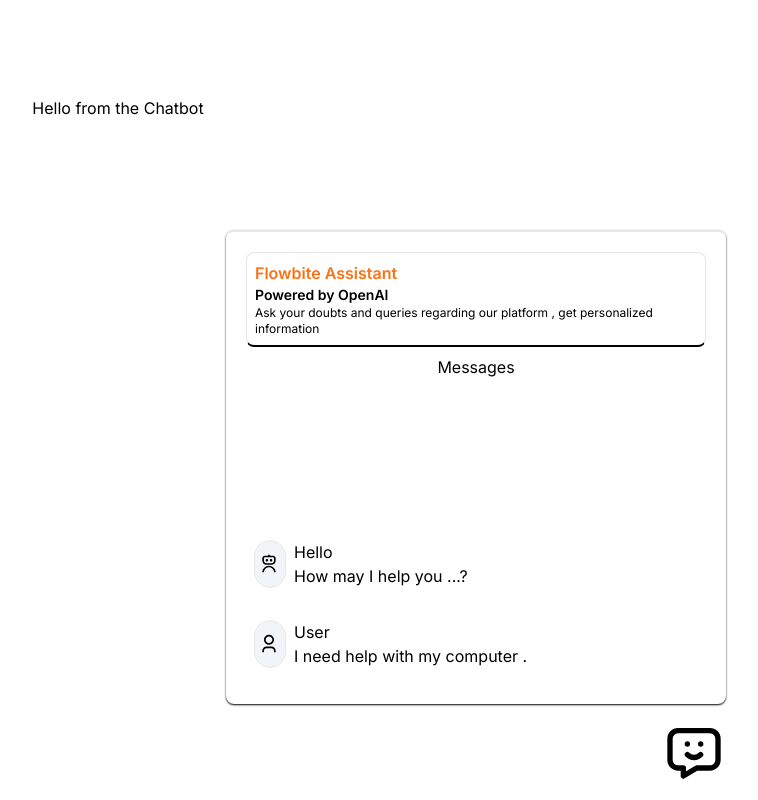
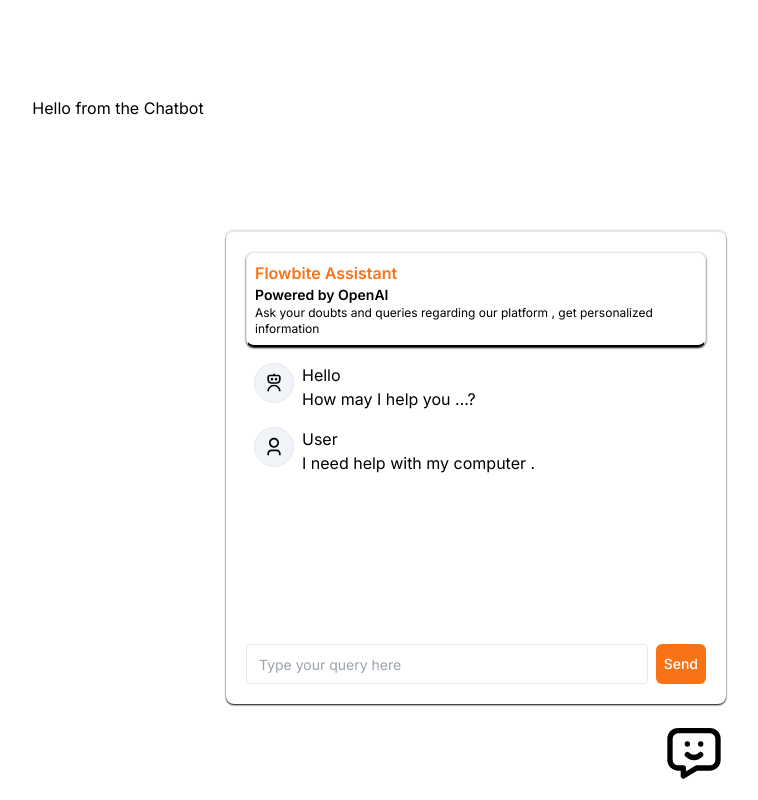
Before and after one commit to amarsrivastava68/openAI-NextJS-chatbot, a Next.js app: page / in a window 1280 px wide. Both pictures are taken after a click on the icon 1216 px from the left and 752 px from the top of the page. Shown: the whole page, without its empty margins (522-1280 px from the left). Built offline with nearby package versions, Linux system fonts and the light colour scheme.

Commit message:
Made query input box and send button

```diff
--- a/app/components/Chatbot/chatbot.tsx
+++ b/app/components/Chatbot/chatbot.tsx
@@ -3,19 +3,20 @@
 import { useState } from "react";
 import BotMessage from "./ui/bot-message";
 import UserMessage from "./ui/user-message";
+import ChatInput from "./ui/chat-input";
 export default function Chatbot() {
   const [showchat, setshowchat] = useState(false);
   return (
     <>
       <TbMessageChatbot
         size={64}
-        onClick={()=>setshowchat(!showchat)}
+        onClick={() => setshowchat(!showchat)}
         className="fixed right-[calc(2rem)] bottom-[calc(1rem)] hover:cursor-pointer"
       />
       {showchat && (
         <div className="fixed right-[calc(2rem)] border-t-2  rounded-lg hover:cursor-pointer p-5 shadow-sm shadow-black transition ease-out h-[474px] w-[300px] md:w-[500px] bottom-[calc(6rem)]">
           <div className="flex flex-col h-full">
-            <div className="border-b-2 border rounded-lg border-b-black  p-2">
+            <div className="border-b-2 border rounded-lg border-b-black shadow-black shadow-sm  p-2">
               <h1 className="text-orange-500 font-semibold">
                 Flowbite Assistant
               </h1>
@@ -24,12 +25,13 @@
                 Ask your doubts and queries regarding our platform , get
                 personalized information{" "}
               </p>
-
             </div>
-            <div className="p-2 flex flex-col flex-1 items-center  overflow-y-auto">Messages</div>
+            <div className="p-2 flex flex-col flex-1 items-center  overflow-y-auto">
+              <BotMessage />
+              <UserMessage />
+            </div>
             {/* chat input  */}
-            <BotMessage/>
-            <UserMessage/>
+            <ChatInput/>
           </div>
         </div>
       )}
--- a/app/components/Chatbot/ui/bot-message.tsx
+++ b/app/components/Chatbot/ui/bot-message.tsx
@@ -1,14 +1,13 @@
-
 import React from 'react'
 import { RiRobot3Line } from 'react-icons/ri'
 
 const BotMessage = () => {
   return (
-    <div className='flex w-full my-2 p-2 '>
-      <div className='flex border bg-slate-100 mr-2 rounded-full place-items-center  p-1 w-8'>
-        <RiRobot3Line size={20}/>
+    <div className='flex items-start w-full my-2 '>
+      <div className='flex border bg-slate-100 mr-2 rounded-full p-1 w-10 h-10 items-center justify-center'>
+        <RiRobot3Line size={20} />
       </div>
-      <div>
+      <div className='flex flex-col'>
         <p>Hello</p>
         <p>How may I help you ...?</p>
       </div>
--- a/app/components/Chatbot/ui/chat-input.tsx
+++ b/app/components/Chatbot/ui/chat-input.tsx
@@ -1,11 +1,14 @@
 import React from 'react'
 
-const chat-input = () => {
+const ChatInput = () => {
   return (
-    <div>
-
+    <div className='flex space-x-2 items-center mt-auto' >
+      <form  className='flex items-cente justify-end w-full  space-x-2'>
+        <input  className=" w-full rounded p-1 items-center justify-center border border-[#e5e7eb] px-3 text-sm text-black h-10 "type='text' placeholder='Type your query here' />
+        <button className='bg-orange-500 text-white p-2  w-auto text-sm font-medium shdow-md hover:bg-orange-600 rounded-md'>Send</button>
+      </form>
     </div>
   )
 }
 
-export default chat-input
+export default ChatInput
--- a/app/components/Chatbot/ui/user-message.tsx
+++ b/app/components/Chatbot/ui/user-message.tsx
@@ -4,8 +4,8 @@
 
 const UserMessage = () => {
   return (
-    <div className='flex w-full my-2 p-2 '>
-      <div className='flex border bg-slate-100 mr-2 rounded-full place-items-center  p-1 w-8'>
+    <div className='flex w-full my-2 '>
+      <div className='flex border bg-slate-100 mr-2 rounded-full justify-center items-center  p-1 w-10 h-10'>
         <RiUser3Line size={20}/>
       </div>
       <div>
```
